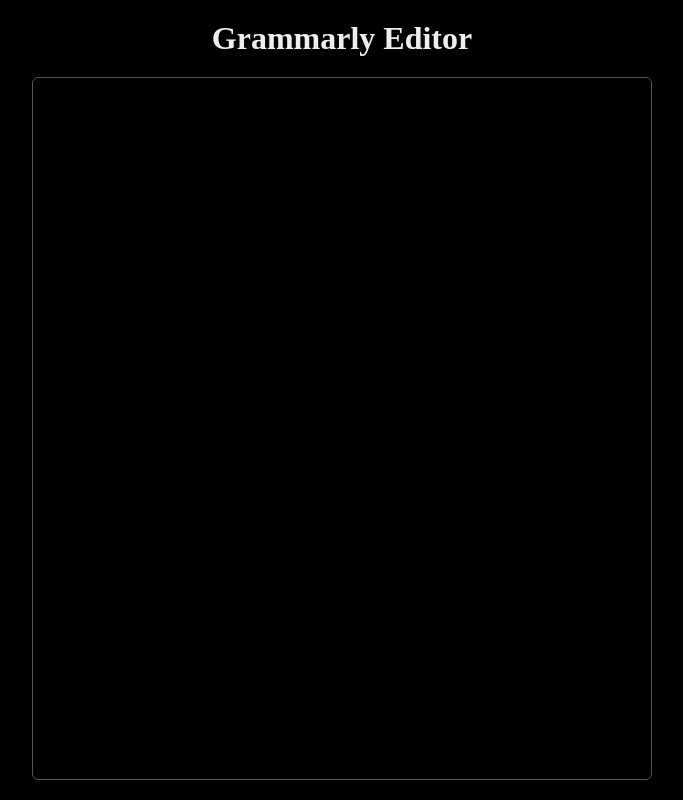
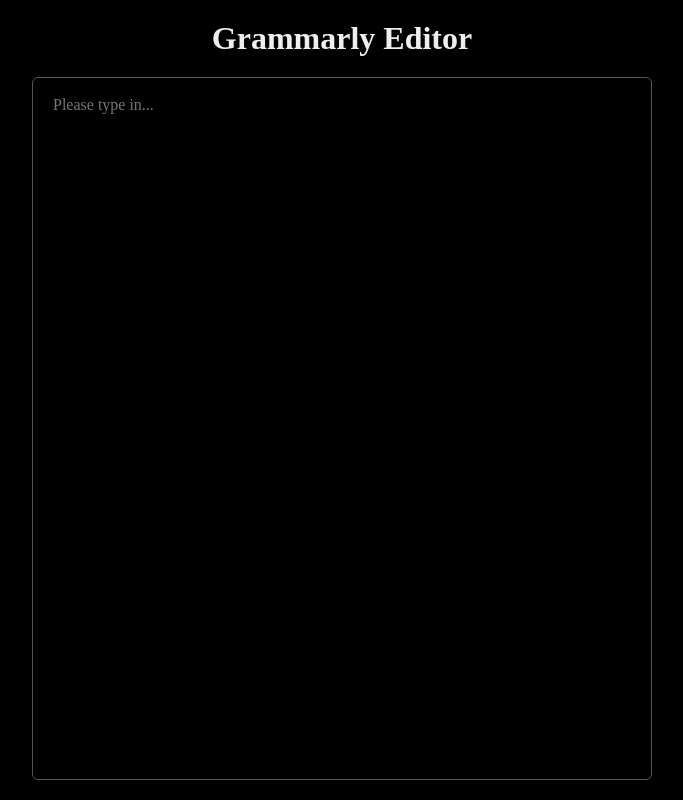
Before and after one commit to wenfangdu/grammarly-editor, a plain HTML site: page index.html in a window 1280 px wide. Shown: the whole page, without its empty margins (298-981 px from the left). Drawn offline with Linux system fonts and the light colour scheme.

```diff
--- a/index.html
+++ b/index.html
@@ -48,7 +48,7 @@
   </head>
   <body>
     <h1>Grammarly Editor</h1>
-    <textarea></textarea>
+    <textarea placeholder="Please type in..."></textarea>
 
     <script>
       document.querySelector('textarea').focus()
```
Also changed, not shown: README.md, 1 other file.
